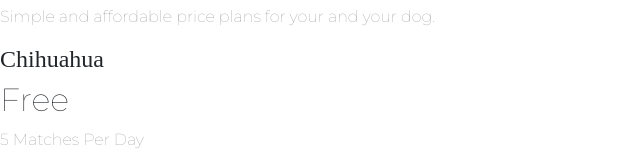
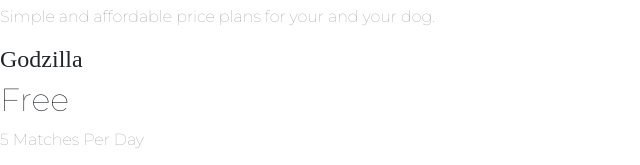
Before and after one commit to System2468/TinDog-Start-master, a plain HTML site: page index.html in a window 1280 px wide. Shown: the part 1799-1964 px from the top of the page, 0-640 px from the left. Drawn offline with nearby package versions, Linux system fonts and the light colour scheme.

Commit message:
Update index.html

```diff
--- a/index.html
+++ b/index.html
@@ -137,7 +137,7 @@
     <p>Simple and affordable price plans for your and your dog.</p>
 
 
-    <h3>Chihuahua</h3>
+    <h3>Godzilla</h3>
     <h2>Free</h2>
     <p>5 Matches Per Day</p>
     <p>10 Messages Per Day</p>
```
